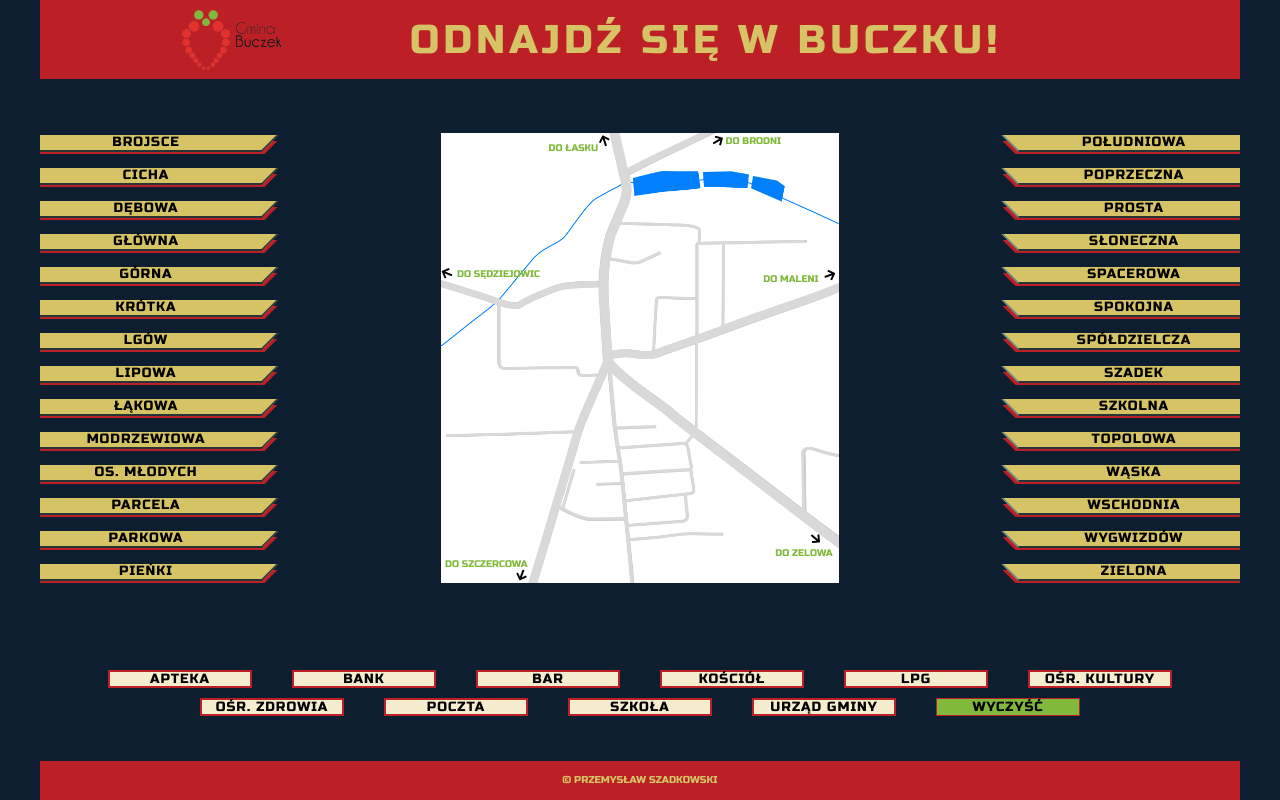
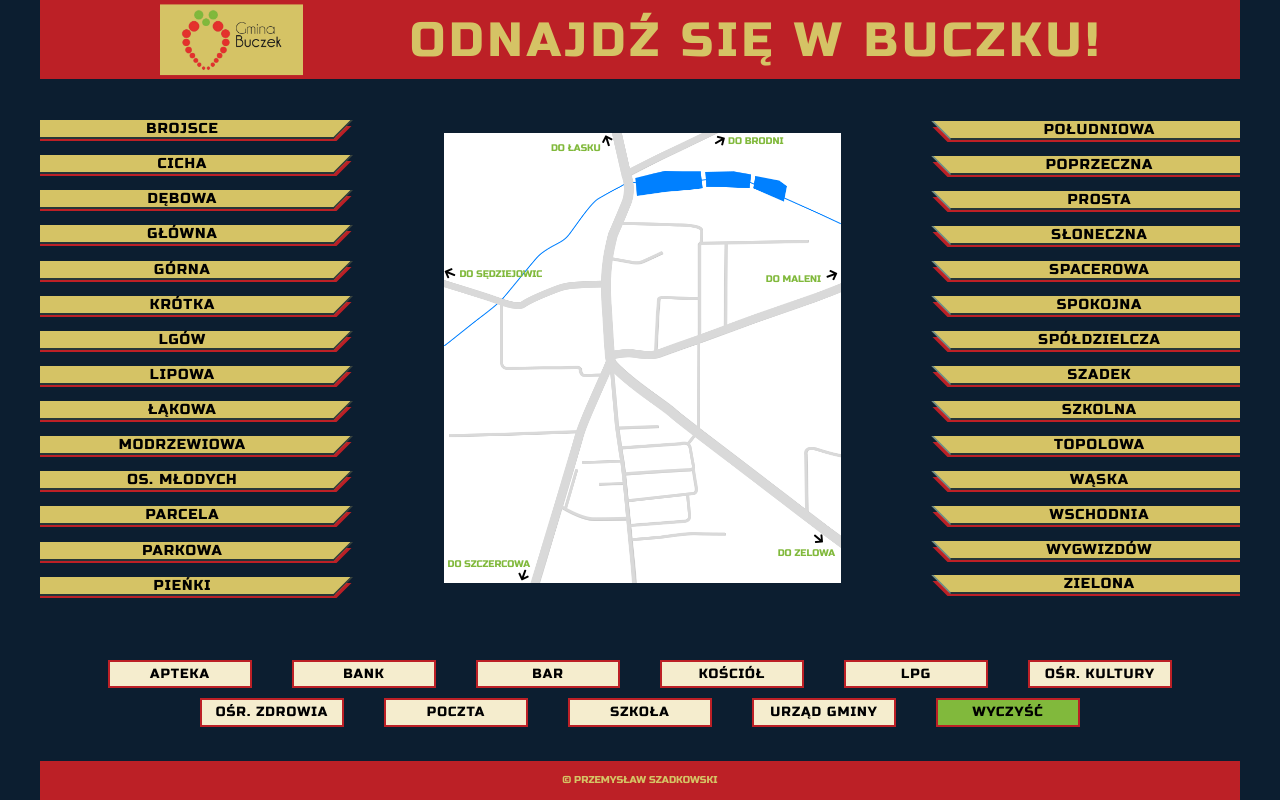
Before and after one commit to Przemek-Szadkowski/Map-of-Buczek, a plain HTML site: page index2.html in a window 1280 px wide. Drawn offline with nearby package versions, Linux system fonts and the light colour scheme.

Commit message:
Add changes - font-size in buttons

```diff
--- a/script.js
+++ b/script.js
@@ -128,8 +128,5 @@ clearButton.addEventListener("click", function () {
 })
 
 
-// dodać kierunki i kierunek centrum Buczku na wjeżdzajacych mapach
 // dodać responsywność
 // zmienić jquery buttonów budynków na js
-
-// zrobić by przy włączonym szadku wygwizdow nie wjezdzał od góry i odwrotnie
--- a/style_new.css
+++ b/style_new.css
@@ -40,7 +40,8 @@ header img {
     left: 10%;
     transform: translateY(-50%);
     padding: 0 10px;
-    background-color: #BC2026;
+    /* background-color: #BC2026; */
+    background-color: #D5C365;
 }
 
 header h1 {
@@ -50,7 +51,7 @@ header h1 {
     left: 30%;
     transform: translateY(-50%);
     padding: 20px 10px;
-    font-size: 2.5rem;
+    font-size: 3rem;
     text-transform: uppercase;
     text-align: center;
     font-weight: 400;
@@ -161,8 +162,7 @@ div.buttons_left {
 div.buttons_left button {
     margin: 2% 0 2% -20px;
     flex-grow: 1;
-    width: 250px;
-    line-height: 15px;
+    width: 80%;
     border-top: none;
     cursor: pointer;
     transition: .3s;
@@ -172,6 +172,7 @@ div.buttons_left button {
     background-color: #D5C365;
     transform: skew(-45deg);
     border-color: #64878B;
+    font-size: .9rem;
 }
 
 div.buttons_left button:hover {
@@ -622,8 +623,7 @@ div.buttons_right {
 div.buttons_right button {
     margin: 2% -20px 2% 0;
     flex-grow: 1;
-    width: 250px;
-    line-height: 15px;
+    width: 80%;
     border-top: none;
     cursor: pointer;
     transition: .3s;
@@ -633,6 +633,7 @@ div.buttons_right button {
     background-color: #D5C365;
     transform: skew(45deg);
     border-color: #64878B;
+    font-size: .9rem;
 }
 
 div.buttons_right button:hover {
@@ -655,9 +656,8 @@ div.buildings {
 
 div.buildings button {
     margin: 5px 20px;
-    height: 18px;
+    height: 21%;
     width: 12%;
-    line-height: 15px;
     cursor: pointer;
     transition: .3s;
     text-transform: uppercase;
@@ -673,14 +673,13 @@ div.buildings button:hover {
 
 div.buildings button.clear {
     background-color: #81B93C;
-    border: 1px solid #BC2026;
+    border: 2px solid #BC2026;
     color: black;
-    line-height: 17px;
 }
 
 div.buildings button.clear:hover {
     background-color: #BC2026;
-    border: 1px solid #81B93C;
+    border: 2px solid #81B93C;
     color: black
 }
 
```
